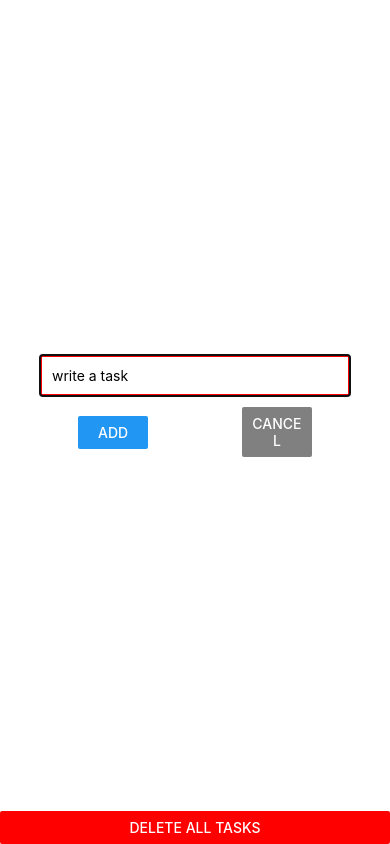
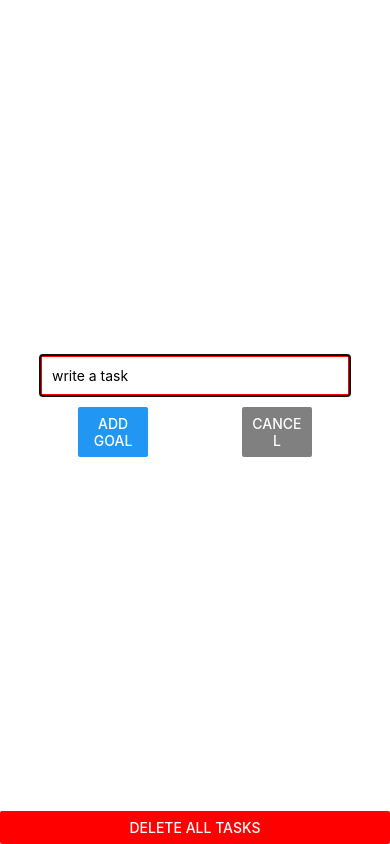
Before and after one commit to omelale/first-react-native-app, a React Native app: screen / in a window 390 px wide. Both pictures are taken after a click on the button "ADD NEW GOAL". Built offline with nearby package versions, Linux system fonts and the light colour scheme.

Commit message:
fix name of add goal button

```diff
--- a/components/GoalInput.js
+++ b/components/GoalInput.js
@@ -17,7 +17,7 @@ const GoalInput = (props) => {
 
             <View style={styles.inlineButtons}>
                 <View style={styles.button}><Button
-                    title='Add' style={styles.btn}
+                    title='Add Goal' style={styles.btn}
                     onPress={props.onAddGoal.bind(this, userInput, setUserInput)}
                 /></View>
                 <View style={styles.button}><Button
```
